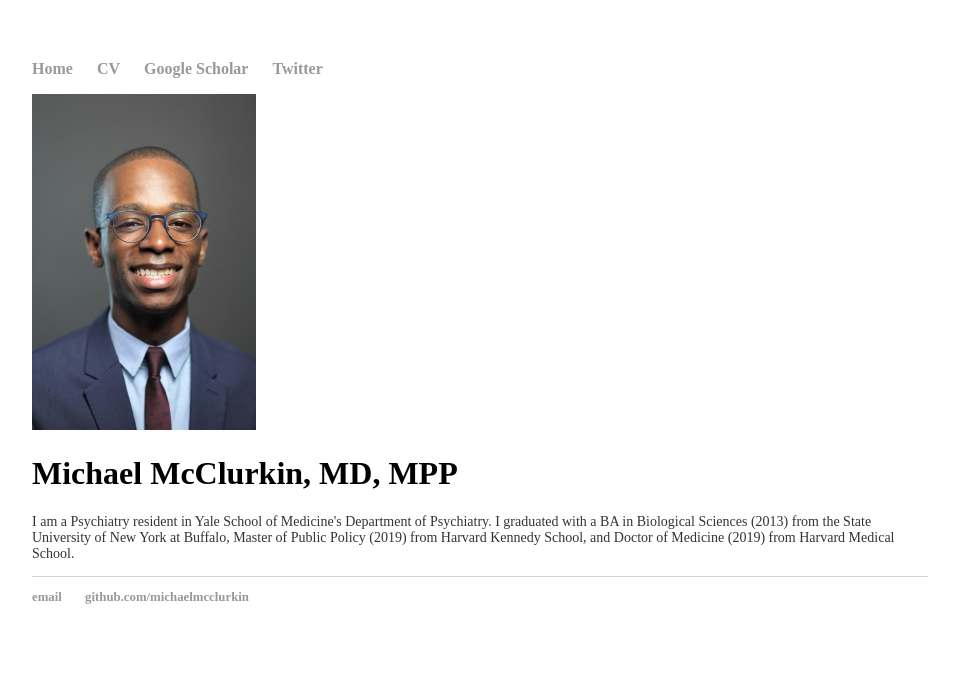
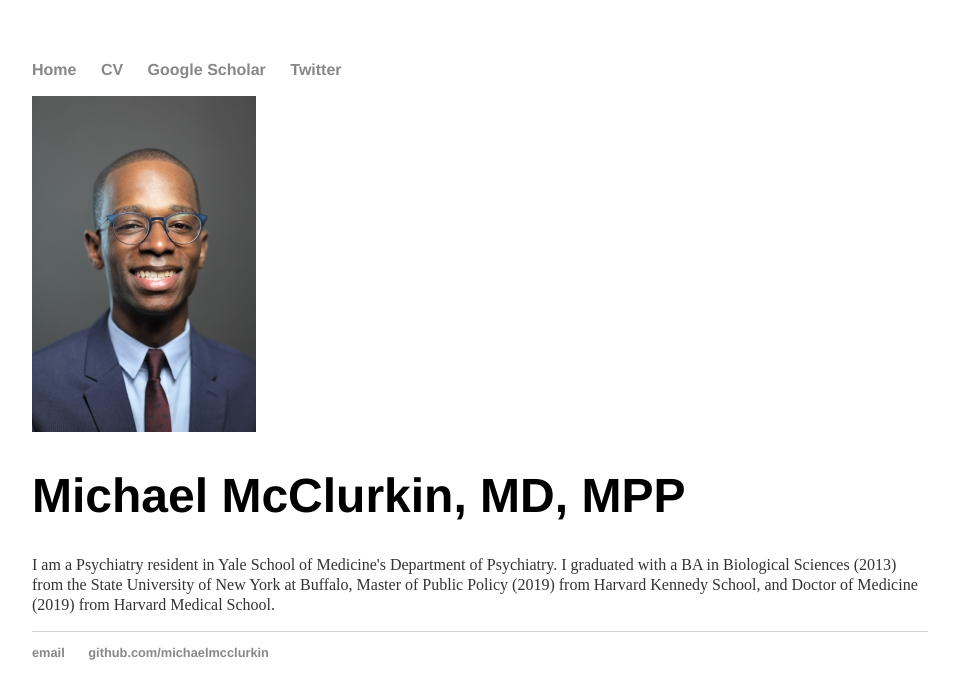
Before and after one commit to michaelmcclurkin/michaelmcclurkin.github.io, a Jekyll site: the page built from index.html, in a window 1280 px wide. Shown: the top 699 px of the page, without its empty margins (160-1119 px from the left). Built offline with Jekyll 4.4.1, drawn with Linux system fonts in a browser that asks for light colours.

Commit message:
Update main.css

```diff
--- a/css/main.css
+++ b/css/main.css
@@ -1,43 +1,19 @@
-body {
-    margin: 60px auto;
-    width: 70%;
-}
-nav ul, footer ul {
-    font-family: "Times New Roman", Times, serif;
-    padding: 0px;
-    list-style: none;
-    font-weight: bold;
-}
-nav ul li, footer ul li {
-    display: inline;
-    margin-right: 20px;
-}
-a {
-    text-decoration: none;
-    color: #999;
-}
-a:hover {
-    text-decoration: underline;
-}
-h1 {
-    font-size: 2em;
-    font-family: "sans-serif";
-}
-p {
-    font-size: 14px;
-    line-height: normal;
-    color: #333;
-}
-footer {
-    border-top: 1px solid #d5d5d5;
-    font-size: .8em;
-}
+body { margin: 60px auto; width: 70%; }
 
-ul.posts {
-    margin: 20px auto 40px;
-    font-size: 1.5em;
-}
+a { text-decoration: none; color: #888; }
+a:hover { text-decoration: underline; }
 
-ul.posts li {
-    list-style: none;
-}
+p, ul { font-size: 1em; line-height: 1.25em; color: #333; }
+
+h1, h2, h3 { font-family: 'Helvetica', 'Arial', 'Sans-Serif'; }
+h1 { font-size: 3em;  }
+h2 { font-size: 1.5em; }
+h3 { font-size: 1.5em; }
+
+h4 {font-family: 'times, serif';}
+h4 { font-size: 0.7em; }
+
+nav ul, footer ul { font-size: 1em; font-family: 'Helvetica', 'Arial', 'Sans-Serif'; padding: 0px; list-style: none; font-weight: bold; }
+nav ul li, footer ul li { display: inline; margin-right: 20px; }
+
+footer { border-top: 1px solid #d5d5d5; font-size: .8em; }
```
